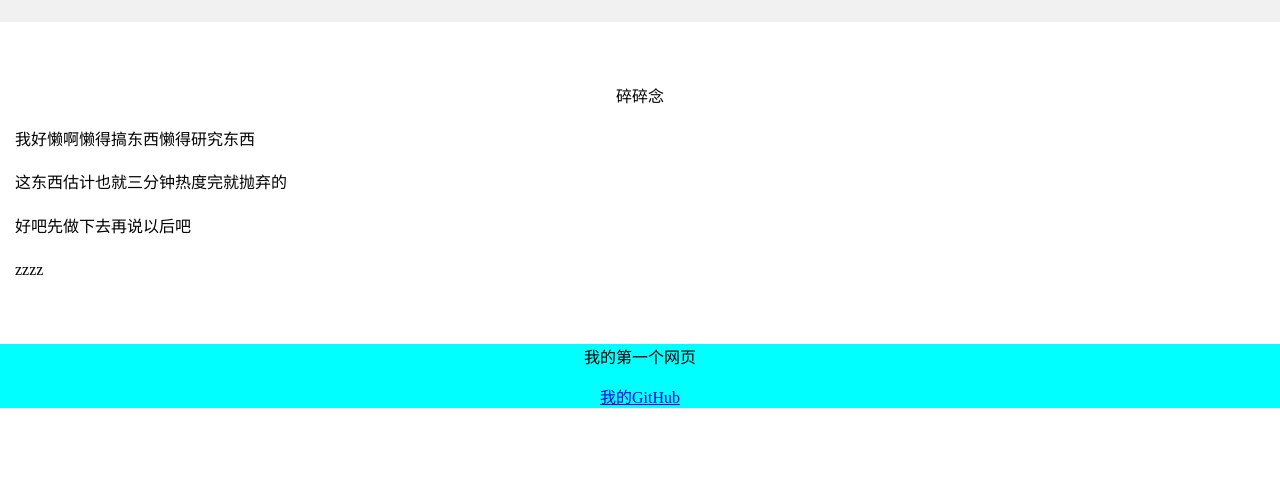
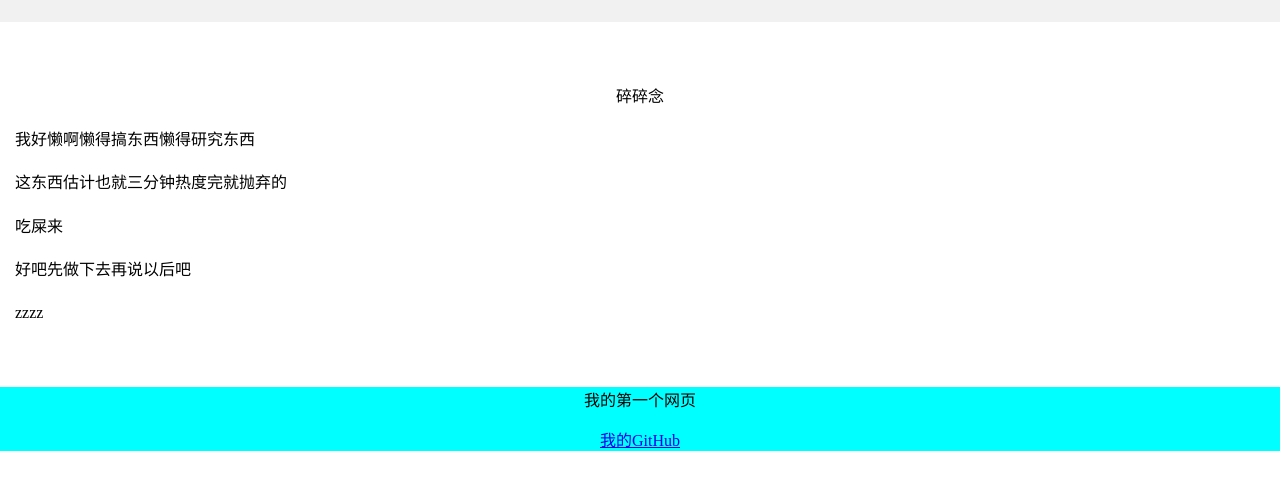
Before and after one commit to nameispluto/nameispluto.github.io, a plain HTML site: page index.html in a window 1280 px wide. Shown: the part 312-800 px from the top of the page. Drawn offline with Linux system fonts and the light colour scheme.

Commit message:
Add new paragraph to index.html

```diff
--- a/index.html
+++ b/index.html
@@ -26,6 +26,7 @@
        <p style="text-align:center">碎碎念</p>
        <p>我好懒啊懒得搞东西懒得研究东西</p>
        <p>这东西估计也就三分钟热度完就抛弃的</p>
+        <p>吃屎来</p>
        <p>好吧先做下去再说以后吧</p>
        <p>zzzz</p>
      </div>
```
